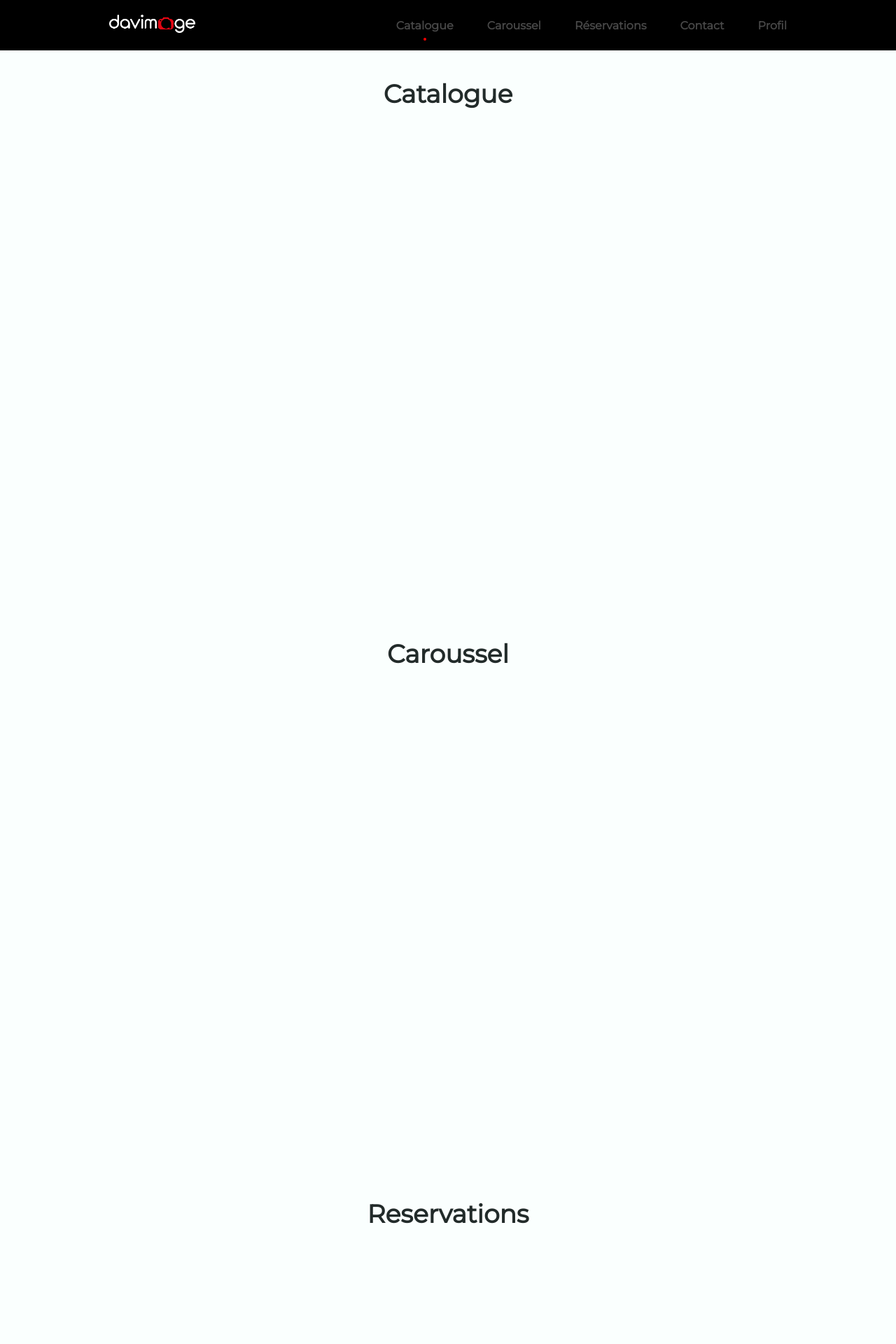
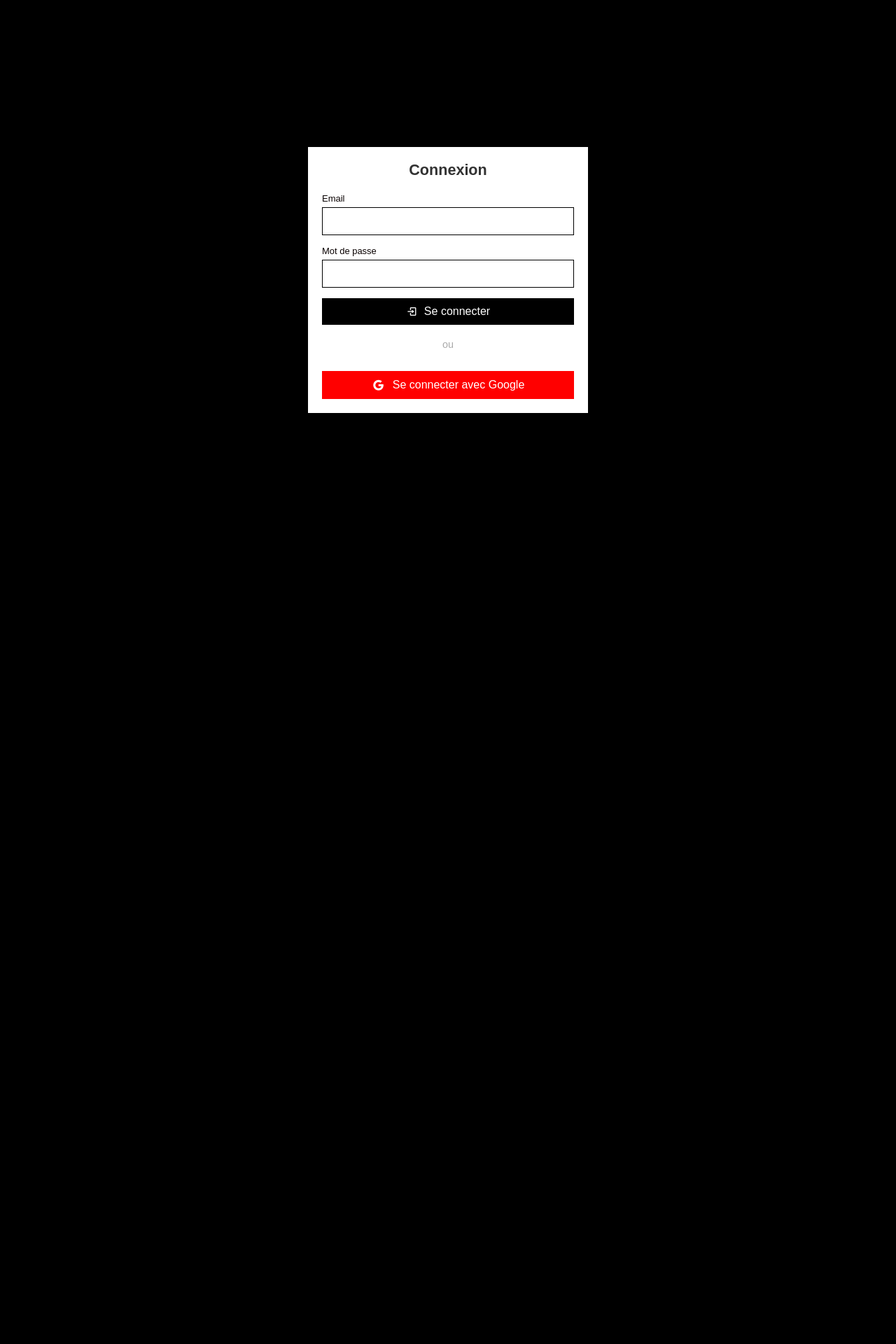
Before and after one commit to birego/birego.github.io, a PHP site: page /admin/index.html in a window 1280 px wide. Shown: the top 1920 px of the page at 70% size. After the commit the page ends 590 px from the top, so only its background shows below. Run offline with PHP 8.4, Linux system fonts and the light colour scheme.

Commit message:
Add files via upload

```diff
--- /dev/null
+++ b/admin/assets/css/style_login.css
@@ -0,0 +1,116 @@
+* {
+    margin: 0;
+    padding: 0;
+    box-sizing: border-box;
+    font-family: Arial, sans-serif;
+}
+
+body {
+    display: flex;
+    justify-content: center;
+    align-items: center;
+    min-height: 100vh;
+    background-color: #000000;
+    padding: 10px;
+    font-family: 'Montserrat';
+    font-size: 90%;
+    font-weight: 100;
+}
+
+.logo{
+    width: 40%;
+}
+
+.container {
+    background-color: #fff;
+    padding: 20px;
+    border-radius: 0px;
+    box-shadow: 0 0 10px rgba(0, 0, 0, 0.1);
+    width: 100%;
+    max-width: 400px;
+}
+
+.login-form {
+    display: flex;
+    flex-direction: column;
+}
+
+h2 {
+    margin-bottom: 20px;
+    text-align: center;
+    color: #333;
+}
+
+.input-group {
+    margin-bottom: 15px;
+}
+
+label {
+    display: block;
+    margin-bottom: 5px;
+    color: #090000;
+    font-size: 90%;
+}
+
+input {
+    width: 100%;
+    padding: 10px;
+    border: 0.5px solid #000000;
+    border-radius: 0px;
+    font-size: 16px;
+}
+
+button {
+    display: flex;
+    align-items: center;
+    justify-content: center;
+    padding: 10px;
+    border: none;
+    border-radius: 0px;
+    background-color: #000000;
+    color: #fff;
+    font-size: 16px;
+    cursor: pointer;
+    transition: background-color 0.3s;
+}
+
+button i {
+    margin-right: 10px;
+}
+
+button:hover {
+    background-color: #050505;
+}
+
+.separator {
+    text-align: center;
+    margin: 20px 0;
+    color: #aaa;
+}
+
+.google-button {
+    display: flex;
+    align-items: center;
+    justify-content: center;
+    background-color: red;
+    margin-top: 10px;
+}
+
+.google-button i {
+    font-size: 20px;
+}
+
+@media (max-width: 400px) {
+    .container {
+        padding: 15px;
+    }
+
+    h2 {
+        font-size: 24px;
+        font-weight: 100;
+    }
+
+    input, button {
+        font-size: 14px;
+    }
+}
--- a/admin/assets/css/styles.css
+++ b/admin/assets/css/styles.css
@@ -25,6 +25,7 @@
   --z-tooltip: 10;
   --z-fixed: 100;
 }
+
 
 @media screen and (min-width: 968px) {
   :root {
--- a/admin/index.html
+++ b/admin/index.html
@@ -1,111 +1,36 @@
 <!DOCTYPE html>
-    <html lang="en">
+<html lang="fr">
 <head>
     <meta charset="UTF-8">
     <meta name="viewport" content="width=device-width, initial-scale=1.0">
-
+    <title>Davimage - Connexion</title>
+    <link rel="stylesheet" href="assets/css/style_login.css">
     <!--=============== BOXICONS ===============-->
     <link rel="stylesheet" href="https://cdn.jsdelivr.net/npm/boxicons@latest/css/boxicons.min.css">
-
-        <!--=============== CSS ===============-->
-        <link rel="stylesheet" href="assets/css/styles.css">
-
-        <title>Davimage - Admin</title>
     <link href='https://fonts.googleapis.com/css?family=Montserrat' rel='stylesheet'>
-    <style>
-        body {
-            font-family: 'Montserrat';
-            font-size: 90%;
-            font-weight: 100;
-            color: white;
-        }
-        .logo{
-            width: 30%;
-        }
-        </style>
+    <link rel="icon" href="../img/core-img/favicon.webp">
 </head>
 <body>
-        <!--=============== HEADER ===============-->
-        <header class="header" id="header" style="background-color: black;">
-            <nav class="nav container">
-                <a href="#" class="nav__logo">
-                    <img src="../img/core-img/logo.webp" class="logo">
-                </a>
+    <div class="container">
+        <form class="login-form">
 
-                <div class="nav__menu" id="nav-menu">
-                    <ul class="nav__list">
-                        <li class="nav__item">
-                            <a href="#catalogue" class="nav__link active-link">
-                                <i class='bx bx-grid-alt nav__icon'></i>
-                                <span class="nav__name">Catalogue</span>
-                            </a>
-                        </li>
-
-                        <li class="nav__item">
-                            <a href="#caroussel" class="nav__link">
-                                <i class='bx bx-reflect-vertical nav__icon'></i>
-                                <span class="nav__name">Caroussel</span>
-                            </a>
-                        </li>
-
-                        <li class="nav__item">
-                            <a href="#reservations" class="nav__link">
-                                <i class='bx bx-bookmark-alt nav__icon'></i>
-                                <span class="nav__name">Réservations</span>
-                            </a>
-                        </li>
-
-
-                        <li class="nav__item">
-                            <a href="#contact" class="nav__link">
-                                <i class='bx bx-message-alt nav__icon'></i>
-                                <span class="nav__name">Contact</span>
-                            </a>
-                        </li>
-
-                        <li class="nav__item">
-                            <a href="#user" class="nav__link">
-                                <i class='bx bx-user nav__icon'></i>
-                                <span class="nav__name">Profil</span>
-                            </a>
-                        </li>
-                    </ul>
+            <h2>Connexion</h2>
+            <div class="input-group">
+                <label for="email">Email</label>
+                <input type="email" id="email" name="email" required>
             </div>
-
-                <img src="assets/img/avatar.png" alt="" class="nav__img">
-            </nav>
-        </header>
-
-        <main>
-            <!--=============== CATALOGUE ===============-->
-            <section class="container section section__height" id="catalogue">
-                <h2 class="section__title">Catalogue</h2>
-            </section>
-
-            <!--=============== CAROUSSEL ===============-->
-            <section class="container section section__height" id="caroussel">
-                <h2 class="section__title">Caroussel</h2>
-            </section>
-
-            <!--=============== RESERVATIONS ===============-->
-            <section class="container section section__height" id="reservations">
-                <h2 class="section__title">Reservations</h2>
-            </section>
-
-            <!--=============== CONTACT ===============-->
-            <section class="container section section__height" id="contact">
-                <h2 class="section__title">Contact</h2>
-            </section>
-
-
-            <!--=============== USER ===============-->
-            <section class="container section section__height" id="user">
-                <h2 class="section__title">User</h2>
-            </section>
-        </main>
-
-
-        <!--=============== MAIN JS ===============-->
-        <script src="assets/js/main.js"></script>
+            <div class="input-group">
+                <label for="password">Mot de passe</label>
+                <input type="password" id="password" name="password" required>
+            </div>
+            <button type="submit">
+                <i class='bx bx-log-in'></i> Se connecter
+            </button>
+            <div class="separator">ou</div>
+            <button class="google-button">
+                <i class='bx bxl-google'></i> Se connecter avec Google
+            </button>
+        </form>
+    </div>
 </body>
 </html>
```
Also changed, not shown: admin/home.html (added, +112 -0 lines). Lines whose indentation alone changed are shown as unchanged.
